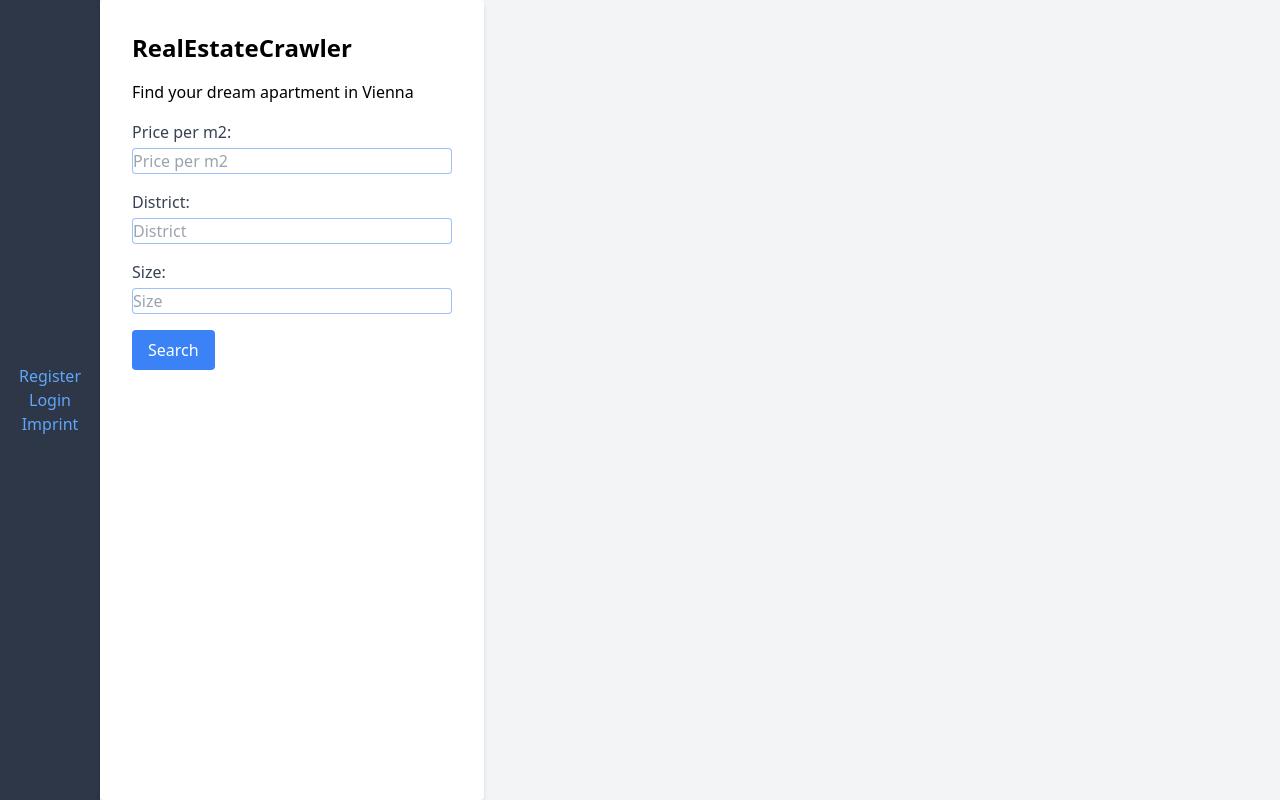
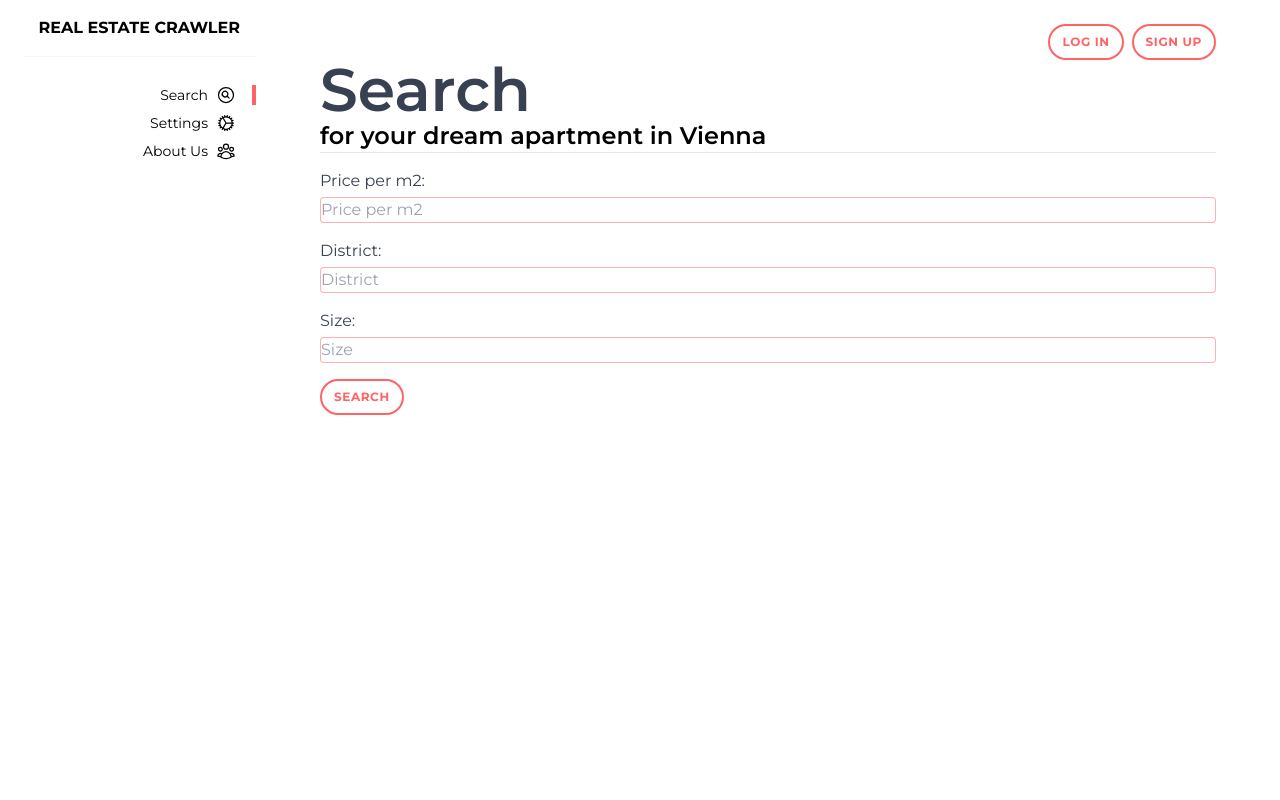
Before and after one commit to nicojoech/realEstateCrawler, a website: page src/index.html in a window 1280 px wide. Drawn offline with Linux system fonts and the light colour scheme.

Commit message:
homepage design overhaul

```diff
--- a/src/index.html
+++ b/src/index.html
@@ -3,32 +3,89 @@
   <head>
     <meta charset="UTF-8" />
     <meta name="viewport" content="width=device-width, initial-scale=1.0" />
-    <title>Homepage</title>
+    <title>RealEstateCrawler</title>
     <link href="../dist/output.css" rel="stylesheet" />
   </head>
-  <body class="bg-gray-100 h-screen flex">
-    <div class="left-column">
-      <a href="register.html">Register</a>
-      <a href="login.html">Login</a>
-      <a href="imprint.html">Imprint</a>
+  <body class="h-screen flex font-montserrat">
+    <div class="grid md:grid-cols-5 w-screen">
+      <div class="md:col-span-1 md:flex md:justify-end">
+        <nav class="text-right">
+          <div class="flex justify-between items-center">
+            <h1 class="font-bold uppercase p-4 border-b border-gray-100">
+              <a href="/" class="hover:text-gray-700">Real Estate Crawler</a>
+            </h1>
+            <div class="px-4 cursor-pointer md:hidden" id="burger">
+              <svg class="w-6" xmlns="http://www.w3.org/2000/svg" fill="none" viewBox="0 0 24 24" stroke-width="1.5" stroke="currentColor" class="w-6 h-6">
+                <path stroke-linecap="round" stroke-linejoin="round" d="M3.75 6.75h16.5M3.75 12h16.5m-16.5 5.25h16.5" />
+              </svg>
             </div>
-    <div class="right-column bg-white p-8 rounded shadow-md w-96">
-      <h1 class="text-2xl font-semibold mb-4">RealEstateCrawler</h1>
-      <p class="text-lg text-gray-600 mb-6">Find your dream apartment in Vienna</p>
+          </div>
+          <ul class="text-sm mt-6 hidden md:block" id="menu">
+            <li class="py-1">
+              <a href="index.html" class="px-4 flex justify-end border-r-4 border-primary hover:font-bold t-ease">
+                <span>Search</span>
+                <svg class="w-5 ml-2" xmlns="http://www.w3.org/2000/svg" fill="none" viewBox="0 0 24 24" stroke-width="1.5" stroke="currentColor" class="w-6 h-6">
+                  <path stroke-linecap="round" stroke-linejoin="round" d="M15.75 15.75l-2.489-2.489m0 0a3.375 3.375 0 10-4.773-4.773 3.375 3.375 0 004.774 4.774zM21 12a9 9 0 11-18 0 9 9 0 0118 0z" />
+                </svg>
+              </a>
+            </li>
+            <li class="py-1">
+              <a href="index.html" class="px-4 flex justify-end border-r-4 border-white hover:font-bold hover:border-primary t-ease">
+                <span>Settings</span>
+                <svg class="w-5 ml-2" xmlns="http://www.w3.org/2000/svg" fill="none" viewBox="0 0 24 24" stroke-width="1.5" stroke="currentColor" class="w-6 h-6">
+                  <path
+                    stroke-linecap="round"
+                    stroke-linejoin="round"
+                    d="M4.5 12a7.5 7.5 0 0015 0m-15 0a7.5 7.5 0 1115 0m-15 0H3m16.5 0H21m-1.5 0H12m-8.457 3.077l1.41-.513m14.095-5.13l1.41-.513M5.106 17.785l1.15-.964m11.49-9.642l1.149-.964M7.501 19.795l.75-1.3m7.5-12.99l.75-1.3m-6.063 16.658l.26-1.477m2.605-14.772l.26-1.477m0 17.726l-.26-1.477M10.698 4.614l-.26-1.477M16.5 19.794l-.75-1.299M7.5 4.205L12 12m6.894 5.785l-1.149-.964M6.256 7.178l-1.15-.964m15.352 8.864l-1.41-.513M4.954 9.435l-1.41-.514M12.002 12l-3.75 6.495"
+                  />
+                </svg>
+              </a>
+            </li>
+            <li class="py-1">
+              <a href="imprint.html" class="px-4 flex justify-end border-r-4 border-white hover:font-bold hover:border-primary t-ease">
+                <span>About Us</span>
+                <svg class="w-5 ml-2" xmlns="http://www.w3.org/2000/svg" fill="none" viewBox="0 0 24 24" stroke-width="1.5" stroke="currentColor" class="w-6 h-6">
+                  <path
+                    stroke-linecap="round"
+                    stroke-linejoin="round"
+                    d="M18 18.72a9.094 9.094 0 003.741-.479 3 3 0 00-4.682-2.72m.94 3.198l.001.031c0 .225-.012.447-.037.666A11.944 11.944 0 0112 21c-2.17 0-4.207-.576-5.963-1.584A6.062 6.062 0 016 18.719m12 0a5.971 5.971 0 00-.941-3.197m0 0A5.995 5.995 0 0012 12.75a5.995 5.995 0 00-5.058 2.772m0 0a3 3 0 00-4.681 2.72 8.986 8.986 0 003.74.477m.94-3.197a5.971 5.971 0 00-.94 3.197M15 6.75a3 3 0 11-6 0 3 3 0 016 0zm6 3a2.25 2.25 0 11-4.5 0 2.25 2.25 0 014.5 0zm-13.5 0a2.25 2.25 0 11-4.5 0 2.25 2.25 0 014.5 0z"
+                  />
+                </svg>
+              </a>
+            </li>
+          </ul>
+        </nav>
+      </div>
+
+      <main class="px-16 py-6 md:col-span-4 md:max-w-full">
+        <div class="flex justify-center md:justify-end">
+          <a href="login.html" class="btn text-primary border-primary border-2 hover:bg-primary hover:text-white t-ease">Log in</a>
+          <a href="register.html" class="btn text-primary ml-2 border-primary border-2 hover:bg-primary hover:text-white t-ease">Sign up</a>
+        </div>
+
+        <header>
+          <h2 class="text-gray-700 text-6xl font-semibold">Search</h2>
+          <h3 class="text-2xl font-semibold border-b border-gray-200">for your dream apartment in Vienna</h3>
+        </header>
+
+        <div class="">
           <form id="searchForm" class="mb-6 mt-4">
             <!-- Input fields for search parameters -->
             <label for="pricePerM2" class="block text-gray-700 mb-1">Price per m2:</label>
-        <input type="text" id="pricePerM2" placeholder="Price per m2" class="border border-blue-500 border-opacity-50 rounded form-input mt-1 block w-full mb-4" />
+            <input type="text" id="pricePerM2" placeholder="Price per m2" class="border border-primary border-opacity-50 rounded form-input mt-1 block w-full mb-4" />
 
             <label for="district" class="block text-gray-700 mb-1">District:</label>
-        <input type="text" id="district" placeholder="District" class="border border-blue-500 border-opacity-50 rounded form-input mt-1 block w-full mb-4" />
+            <input type="text" id="district" placeholder="District" class="border border-primary border-opacity-50 rounded form-input mt-1 block w-full mb-4" />
 
             <label for="size" class="block text-gray-700 mb-1">Size:</label>
-        <input type="text" id="size" placeholder="Size" class="border border-blue-500 border-opacity-50 rounded form-input mt-1 block w-full mb-4" />
+            <input type="text" id="size" placeholder="Size" class="border border-primary border-opacity-50 rounded form-input mt-1 block w-full mb-4" />
             <!-- Add other search parameters -->
 
-        <button type="submit" class="bg-blue-500 text-white px-4 py-2 rounded hover:bg-blue-600">Search</button>
+            <button type="submit" class="btn text-primary border-primary border-2 hover:bg-primary hover:text-white t-ease">Search</button>
           </form>
+        </div>
+      </main>
+      <script src="index.js"></script>
     </div>
   </body>
 </html>
--- /dev/null
+++ b/src/index.js
@@ -0,0 +1,10 @@
+const burger = document.getElementById("burger");
+const menu = document.getElementById("menu");
+
+burger.addEventListener("click", () => {
+  if (menu.classList.contains("hidden")) {
+    menu.classList.remove("hidden");
+  } else {
+    menu.classList.add("hidden");
+  }
+});
--- a/src/input.css
+++ b/src/input.css
@@ -1,23 +1,13 @@
+@import url("https://fonts.googleapis.com/css2?family=Montserrat:ital,wght@0,100;0,200;0,300;0,400;0,500;0,600;0,700;0,800;0,900;1,100;1,200;1,300;1,400;1,500;1,600;1,700;1,800;1,900&family=Nunito:ital,wght@0,200;0,300;0,400;0,500;0,600;0,700;0,800;0,900;0,1000;1,200;1,300;1,400;1,500;1,600;1,700;1,800;1,900;1,1000&display=swap");
+
 @tailwind base;
 @tailwind components;
 @tailwind utilities;
 
-.left-column {
-    width: 100px;
-    background-color: #2d3748;
-    height: 100vh;
-    display: flex;
-    flex-direction: column;
-    align-items: center;
-    justify-content: center;
-    padding: 20px;
+.btn {
+  @apply rounded-full py-2 px-3 uppercase text-xs font-bold cursor-pointer tracking-wider;
 }
 
-.left-column a {
-    color: #60a5fa;
-    text-decoration: none;
+.t-ease {
+  @apply transition ease-out duration-500;
 }
-
-  .left-column a:hover {
-    color: #93c5fd;
-}
```
Also changed, not shown: dist/output.css. Lines whose indentation alone changed are shown as unchanged.
